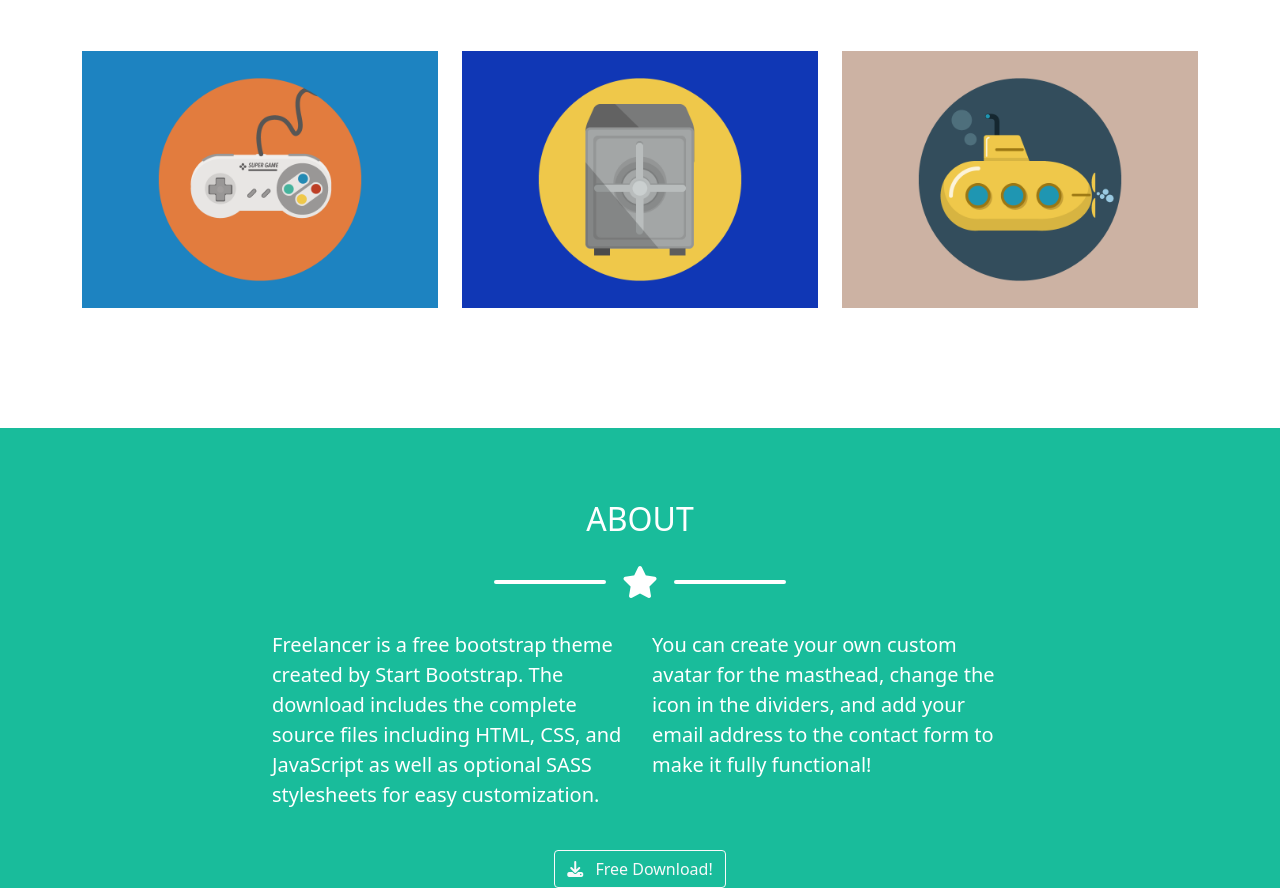
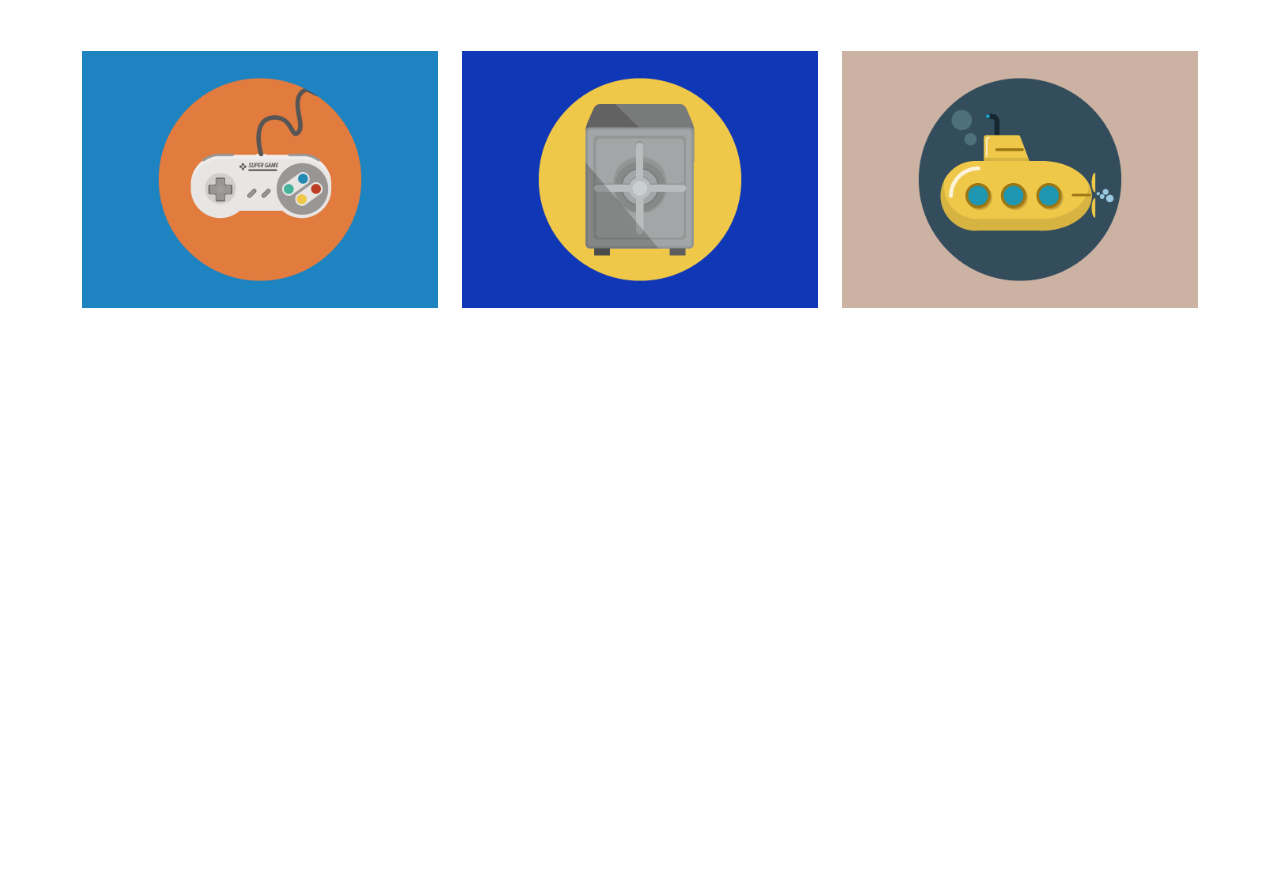
Before and after one commit to ferney17/Activdad-Branch, a plain HTML site: page index.html in a window 1280 px wide. Shown: the part 1122-2010 px from the top of the page. After the commit the page ends 1502 px from the top, so only its background shows below. Drawn offline with Linux system fonts and the light colour scheme.

Commit message:
portafolio

```diff
--- a/index.html
+++ b/index.html
@@ -115,32 +115,7 @@
                 </div>
                 <br><br><br>
             </section>
-            <header class="masthead">
-            <section class="page-section  text-white mt-5" id="about">
-                <div class="container mt-5">
-                    <!-- About Section Heading-->
-                    <br>
-                    <h2 class="page-section-heading text-center text-uppercase text-white mt-5">About</h2>
-                    <!-- Icon Divider-->
-                    <div class="divider-custom divider-light">
-                        <div class="divider-custom-line"></div>
-                        <div class="divider-custom-icon"><i class="fas fa-star"></i></div>
-                        <div class="divider-custom-line"></div>
-                    </div>
-                    <!-- About Section Content-->
-                    <div class="row">
-                        <div class="col-lg-4 ms-auto"><p class="lead">Freelancer is a free bootstrap theme created by Start Bootstrap. The download includes the complete source files including HTML, CSS, and JavaScript as well as optional SASS stylesheets for easy customization.</p></div>
-                        <div class="col-lg-4 me-auto"><p class="lead">You can create your own custom avatar for the masthead, change the icon in the dividers, and add your email address to the contact form to make it fully functional!</p></div>
-                    </div>
-                    <div class="text-center mt-4">
-                        <a class="btn btn-xl btn-outline-light" href="https://startbootstrap.com/theme/freelancer/">
-                            <i class="fas fa-download me-2"></i>
-                            Free Download!
-                        </a>
-                    </div>
-                </div>
-            </section>
-        </header>
+
 
 </body>
 </html>
```
